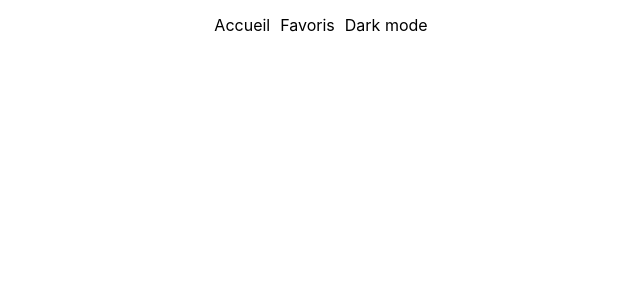
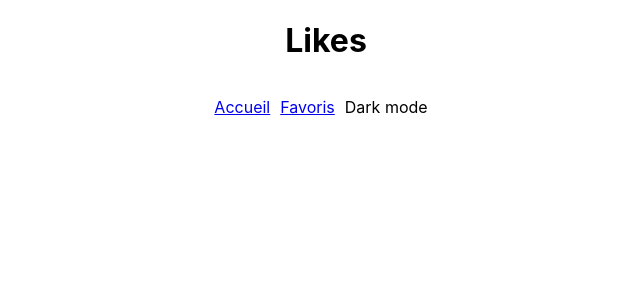
Before and after one commit to PaulCollas/random-user, a React (Create React App) app: page /likes in a window 1280 px wide. Shown: the top 300 px of the page, without its empty margins (314-954 px from the left). Built offline with nearby package versions, Linux system fonts and the light colour scheme.

Commit message:
UPDATE : create navigation links and pages

```diff
--- a/package.json
+++ b/package.json
@@ -8,6 +8,7 @@
     "@testing-library/user-event": "^13.5.0",
     "react": "^17.0.2",
     "react-dom": "^17.0.2",
+    "react-router-dom": "^6.2.2",
     "react-scripts": "5.0.0",
     "web-vitals": "^2.1.4"
   },
--- a/src/App.js
+++ b/src/App.js
@@ -1,10 +1,19 @@
 import './App.css';
 import Navbar from './components/Navbar/Navbar';
+import { BrowserRouter, Routes, Route } from 'react-router-dom';
+import Likes from './components/pages/Likes'
+import Home from './components/pages/Home'
 
 function App() {
   return (
     <div className="App">
-      <Navbar />
+      <BrowserRouter>
+        <Routes>
+          <Route path='/' element={<Home/>} />
+          <Route path='/likes' element={<Likes/>} />
+        </Routes>
+        <Navbar />
+      </BrowserRouter>
     </div>
   );
 }
--- a/src/components/Navbar/Navbar.js
+++ b/src/components/Navbar/Navbar.js
@@ -1,5 +1,6 @@
 import React, {useState, useEffect} from "react";
 import "./Navbar.css"
+import { NavLink } from "react-router-dom";
 
 export default function Navbar() {
 
@@ -32,8 +33,8 @@ export default function Navbar() {
             {(toggleMenu || largeur > 500) && (
 
                 <ul className="liste">
-                    <li className="items">Accueil</li>
-                    <li className="items">Favoris</li>
+                    <li className="items"><NavLink to="/">Accueil</NavLink></li>
+                    <li className="items"><NavLink to="/likes">Favoris</NavLink></li>
                     <li className="items">Dark mode</li>
                 </ul>
 
--- /dev/null
+++ b/src/components/pages/Home.js
@@ -0,0 +1,11 @@
+import React, { Component } from 'react';
+
+class Home extends Component {
+  render() {
+    return (
+        <h1>Home</h1>
+    )
+  }
+}
+
+export default Home;
--- /dev/null
+++ b/src/components/pages/Likes.js
@@ -0,0 +1,12 @@
+import React, { Component } from 'react';
+
+class Likes extends Component {
+  render() {
+      console.log("test")
+    return (
+        <h1>Likes</h1>
+    )
+  }
+}
+
+export default Likes;
```
Also changed, not shown: 1 other file (tests, documents, lock files or other folders).
